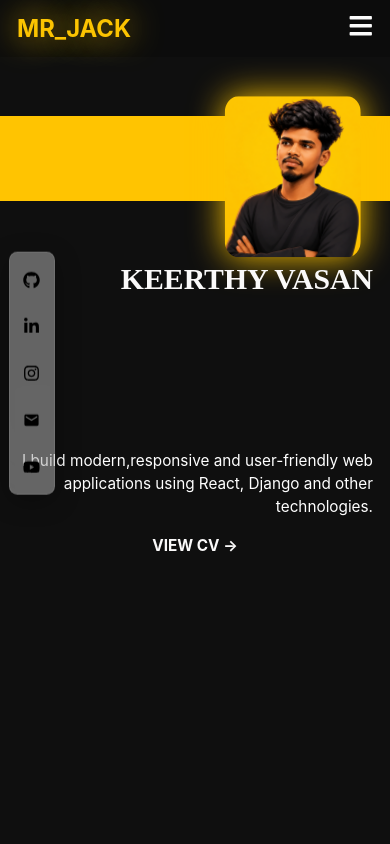
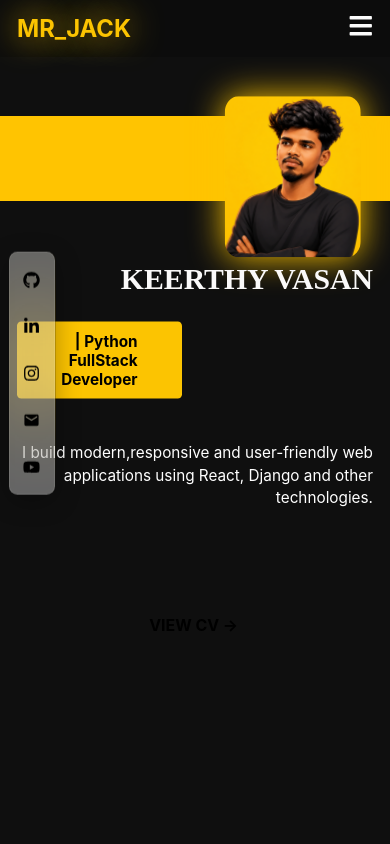
Before and after one commit to keerthy-07/my-app, a React (Create React App) app: page / in a window 390 px wide. Shown: the top 844 px of the page. Built offline with nearby package versions, Linux system fonts and the light colour scheme.

Commit message:
updated responsive head,profile and socialbar

```diff
--- a/src/components/profile/profile.css
+++ b/src/components/profile/profile.css
@@ -170,7 +170,7 @@
     align-items: center;
   }
 
-  .left h3{
+  .left h4{
     color: #faf9f9;
     width: fit-content;
     margin: 15px auto;
@@ -187,7 +187,7 @@
     text-align: justify;
   }
 
-  .left h4{
+  .left h3{
     width: 100%;
     max-width: 250px;
     margin: 20px 10px;
```
